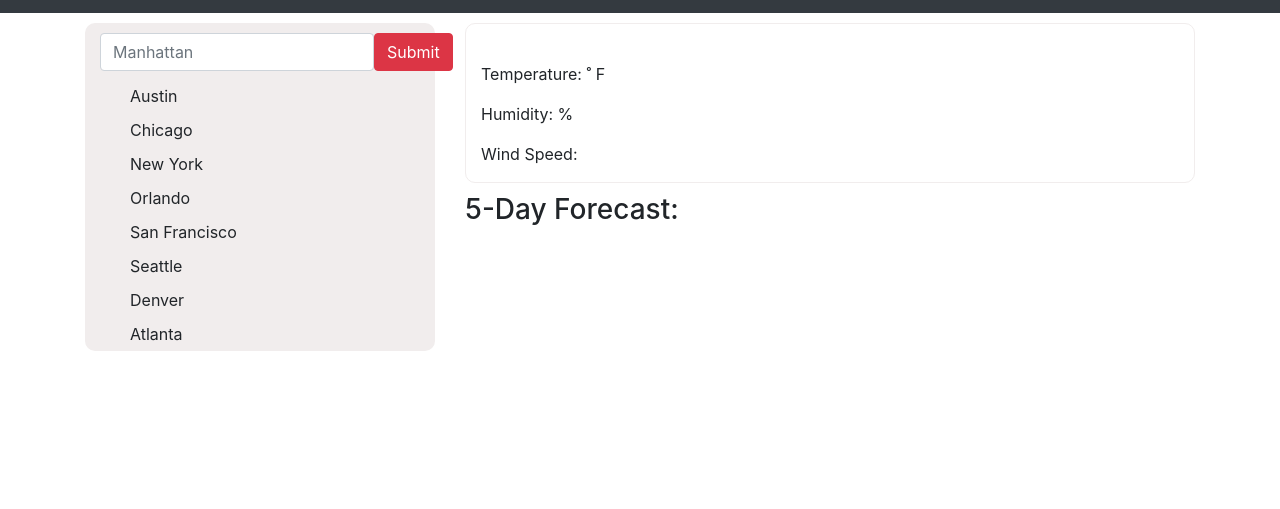
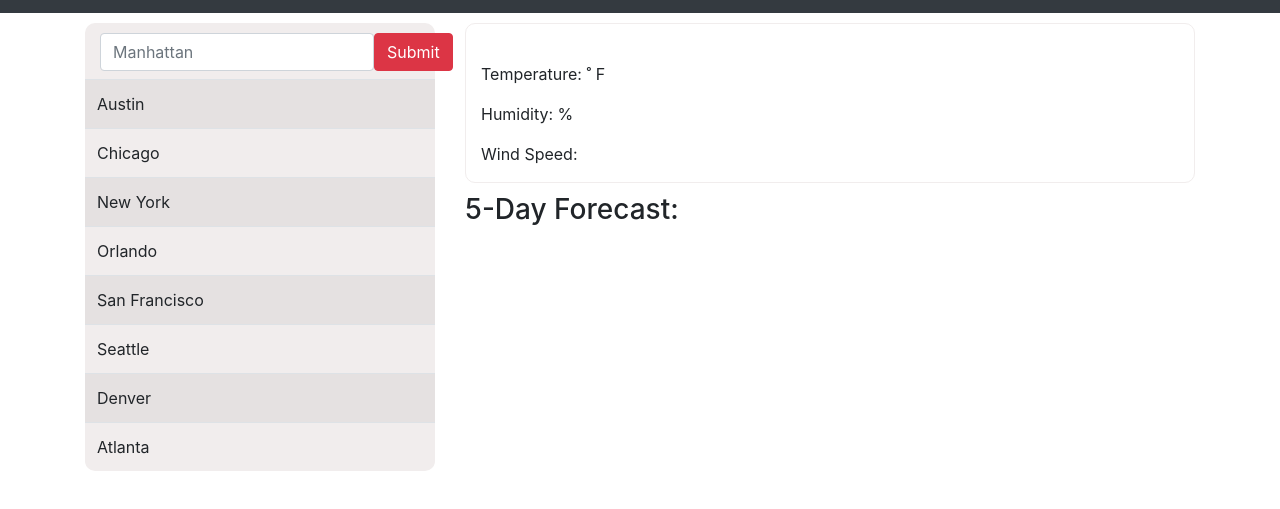
Before and after one commit to cpusillo/weather-dash, a plain HTML site: page index.html in a window 1280 px wide. Shown: the part 45-554 px from the top of the page. Drawn offline with nearby package versions, Linux system fonts and the light colour scheme; no server answers.

Commit message:
Changed city list to a bootstrap table

```diff
--- a/index.html
+++ b/index.html
@@ -34,16 +34,32 @@
                         </div>
 
                         <div class="cityPicker">
-                            <ul id="cityList">
-                                <li>Austin</li>
-                                <li>Chicago</li>
-                                <li>New York</li>
-                                <li>Orlando</li>
-                                <li>San Francisco</li>
-                                <li>Seattle</li>
-                                <li>Denver</li>
-                                <li>Atlanta</li>
-                            </ul>
+                            <table class="cityList table table-striped table-hover" id="cityList">
+                                <tr>
+                                <td>Austin</td>
+                                </tr>
+                                <tr>
+                                <td>Chicago</td>
+                                </tr>
+                                <tr>
+                                <td>New York</td>
+                                </tr>
+                                <tr>
+                                <td>Orlando</td>
+                                </tr>
+                                <tr>
+                                <td>San Francisco</td>
+                                </tr>
+                                <tr>
+                                <td>Seattle</td>
+                                </tr>
+                                <tr>
+                                <td>Denver</td>
+                                </tr>
+                                <tr>
+                                <td>Atlanta</td>
+                                </tr>
+                            </table>
                     </section>
                 </div>
 
```
